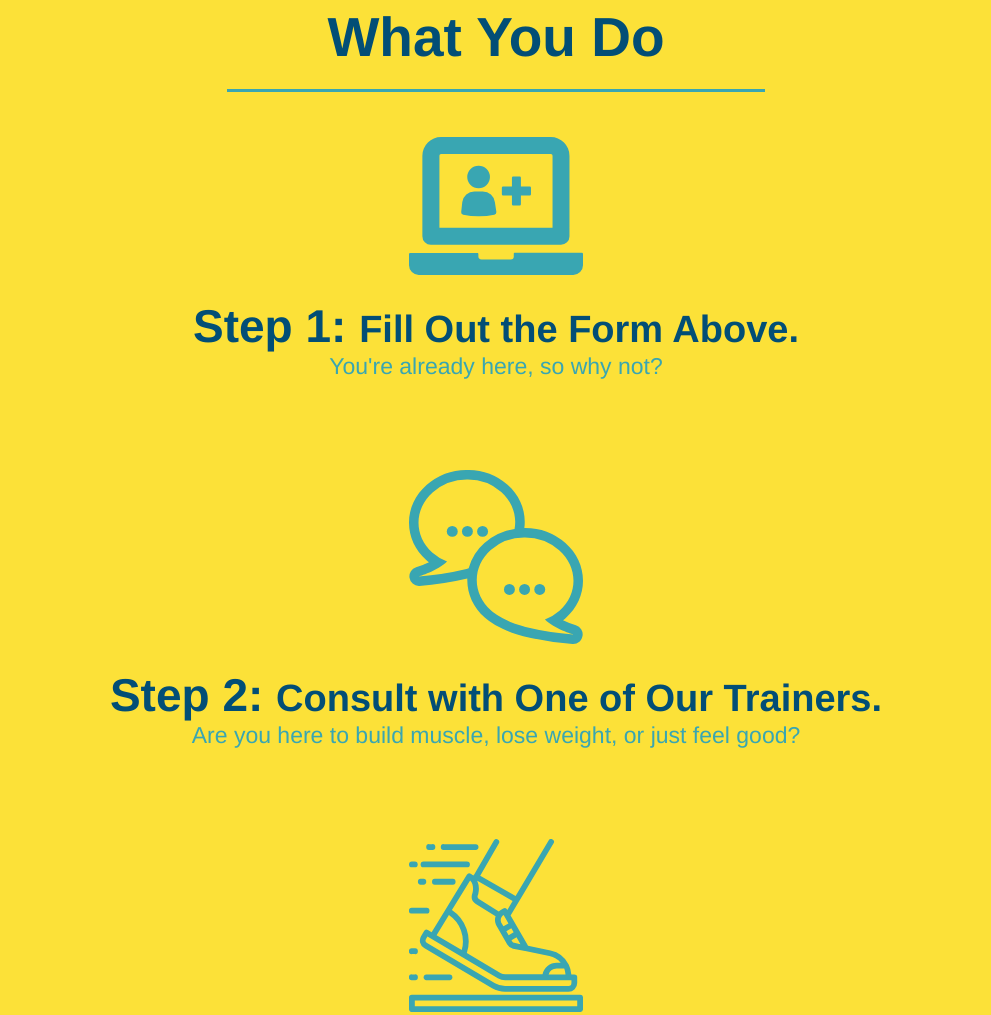
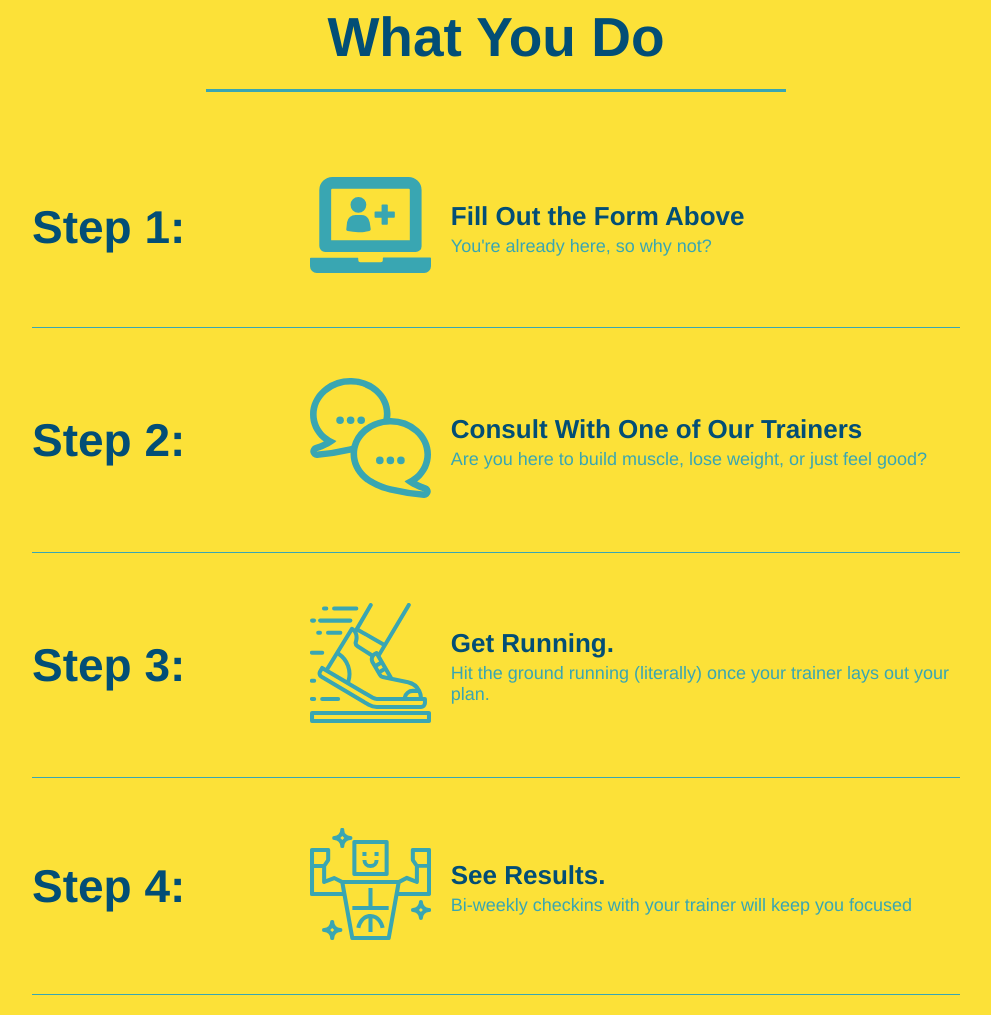
Before and after one commit to nathanhelms/run-buddy, a plain HTML site: page index.html in a window 1280 px wide. Shown: the part 1140-2155 px from the top of the page, without its empty margins (144-1135 px from the left). Drawn offline with Linux system fonts and the light colour scheme.

Commit message:
add flexbox to the steps

```diff
--- a/assets/css/style.css
+++ b/assets/css/style.css
@@ -146,54 +146,75 @@ section {
   font-size: 16px;
 }
 
-.intro {
-  text-align: center;
-}
-
 .intro p {
   line-height: 1.7;
   color: #39a6b2;
   width: 80%;
   font-size: 20px;
   margin: 0 auto;
+  text-align: center
 }
 
 .steps {
-  text-align: center;
   background: #fce138;
 }
 
-.steps div {
-  margin-bottom: 80px;
+.step h3 {
+  color: #024e76;
+  font-size: 46px;
+  flex: 1 30%
 }
 
-.steps img {
-  width: 15%;
-  margin: 10px 0;
+.step-info {
+  flex: 2 70%;
+  display: flex;
+  flex-wrap: wrap;
+  align-items: center;
 }
 
-.steps h3 {
-  color: #024e76;
-  font-size: 46px;
-  margin-top: 10px;
+.step-img {
+  flex: 1 12%;
+  margin-right: 20px;
 }
 
-.steps p {
-  color: #39a6b2;
-  font-size: 23px;
+.step-img img {
+  max-width: 100%;
 }
 
-.steps span {
-  font-size: 38px;
+.step-text {
+  flex: 12;
+}
+
+.step-text p {
+  color: #39a6b2;
+  font-size: 18px;
+}
+
+.step-text h4 {
+  font-size: 26px;
+  line-height: 1.5;
+  color: #024e76
+
 }
 
 .section-title {
   font-size: 55px;
   color: #024e76;
-  margin-bottom: 35px;
-  padding: 0 100px 20px 100px;
-  display: inline-block;
   border-bottom: 3px solid;
+  padding-bottom: 20px;
+  text-align: center;
+  margin: 0 auto 35px auto;
+  width: 50%;
+}
+.step {
+  margin: 50px auto;
+  padding-bottom: 50px;
+  width: 80%;
+  border-bottom: 1px solid #39a6b2;
+  display: flex;
+  flex-wrap: wrap;
+  align-items: center;
+  justify-content: space-between;
 }
 
 .primary-border {
@@ -205,7 +226,7 @@ section {
 }
 
 .trainers {
-  text-align: center;
+
 }
 
 .trainer {
@@ -253,7 +274,6 @@ section {
 
 /* REACH OUT STYLES START */
 .contact {
-  text-align: center;
   background: #024e76;
 }
 
@@ -293,3 +313,7 @@ section {
 }
 
 /* REACH OUT STYLES END */
+
+.flex-row {
+  display: flex;
+}
--- a/index.html
+++ b/index.html
@@ -74,47 +74,123 @@
 
   <!-- "what we do" section -->
   <section id="what-we-do" class="intro">
-    <h2 class="section-title primary-border">What We Do</h2>
+    <div class="flex-row">
+      <h2 class="section-title primary-border">
+        What We Do
+      </h2>
+    </div>
+    <div class="flex-row">
       <p>
         butcher selfies chambray shabby chic gentrify readymade yr Echo Park XOXO Tumblr normcore Banksy direct trade Blue
         Bottle chillwave you probably haven't heard of them single-origin coffee Vice fanny pack fixie Odd Future Austin
         fingerstache pickled twee synth Wes Anderson Thundercats viral bitters flannel meggings narwhal Marfa Schlitz
         sustainable Intelligentsia umami deep v craft
       </p>
-  </section>
-
-  <!-- "what you do" section -->
-  <section id="what-you-do" class="steps">
-    <h2 class="section-title secondary-border">What You Do</h2>
-
-    <div>
-      <img src="./assets/images/step-1.svg" alt="" />
-      <h3>Step 1: <span>Fill Out the Form Above.</span></h3>
-      <p>You're already here, so why not?</p>
-    </div>
-
-    <div>
-      <img src="./assets/images/step-2.svg" alt="" />
-      <h3>Step 2: <span>Consult with One of Our Trainers.</span></h3>
-      <p>Are you here to build muscle, lose weight, or just feel good?</p>
-    </div>
-
-    <div>
-      <img src="./assets/images/step-3.svg" alt="" />
-      <h3>Step 3: <span>Get Running.</span></h3>
-      <p>Hit the ground running (literally) once your trainer lays out your plan.</p>
-    </div>
-
-    <div>
-      <img src="./assets/images/step-4.svg" alt="" />
-      <h3>Step 4: <span>See Results.</span></h3>
-      <p>Bi-weekly checkins with your trainer will keep you focused</p>
     </div>
   </section>
 
+
+
+
+
+
+
+
+
+
+
+
+
+
+
+
+
+  <!-- "what you do" section -->
+
+  <section id="what-you-do" class="steps">
+
+    <div class="flex-row">
+      <h2 class="section-title secondary-border">What You Do</h2>
+    </div>
+
+  <!-- steps -->
+
+    <div class="step">
+      <h3>Step 1:</h3>
+      <div class="step-info">
+        <div class="step-img">
+          <img src="./assets/images/step-1.svg" alt="" />
+        </div>
+        <div class="step-text">
+          <h4>Fill Out the Form Above</h4>
+          <p>You're already here, so why not?</p>
+        </div>
+      </div>
+    </div>
+
+    <div class="step">
+      <h3>Step 2:</h3>
+      <div class="step-info">
+        <div class="step-img">
+          <img src="./assets/images/step-2.svg" alt="" />
+        </div>
+        <div class="step-text">
+          <h4>Consult With One of Our Trainers</h4>
+          <p>Are you here to build muscle, lose weight, or just feel good?</p>
+        </div>
+      </div>
+    </div>
+
+    <div class="step">
+      <h3>Step 3:</h3>
+      <div class="step-info">
+        <div class="step-img">
+          <img src="./assets/images/step-3.svg" alt="" />
+        </div>
+        <div class="step-text">
+          <h4>Get Running.</h4>
+          <p>Hit the ground running (literally) once your trainer lays out your plan.</p>
+        </div>
+      </div>
+    </div>
+
+    <div class="step">
+      <h3>Step 4:</h3>
+      <div class="step-info">
+        <div class=step-img>
+          <img src="./assets/images/step-4.svg" alt="" />
+        </div>
+        <div class="step-text">
+          <h4>See Results.</h4>
+          <p>Bi-weekly checkins with your trainer will keep you focused</p>
+        </div>
+      </div>
+    </div>
+
+
+
+
+
+
+
+
+
+
+
+
+
+
+
+
+
+
+
+
   <!-- "meet the trainers" section -->
   <section id="your-trainers" class="trainers">
+    <div class="flex-row">
       <h2 class="section-title primary-border">Meet The Trainers</h2>
+    </div>
     <article class="trainer">
       <img src="./assets/images/trainer-1.jpg" alt="Arron Stephens in his workout clothes, ready to pump iron" />
       <div class="trainer-bio text-left">
@@ -160,7 +236,9 @@
 
   <!-- "reach out" section -->
   <section id="reach-out" class="contact">
+    <div class="flex-row">
       <h2 class="section-title secondary-border">Reach Out</h2>
+    </div>
     <div class="contact-info">
       <iframe
         src="https://www.google.com/maps/embed?pb=!1m18!1m12!1m3!1d3147.1079747227936!2d-120.42364418397035!3d37.92790791110593!2m3!1f0!2f0!3f0!3m2!1i1024!2i768!4f13.1!3m3!1m2!1s0x8090c49129b6ac57%3A0xb56c7eb95a2cd8bd!2sMain%20St%2C%20California%2095327!5e0!3m2!1sen!2sus!4v1616426329495!5m2!1sen!2sus"
```
Lines whose indentation alone changed are shown as unchanged.
